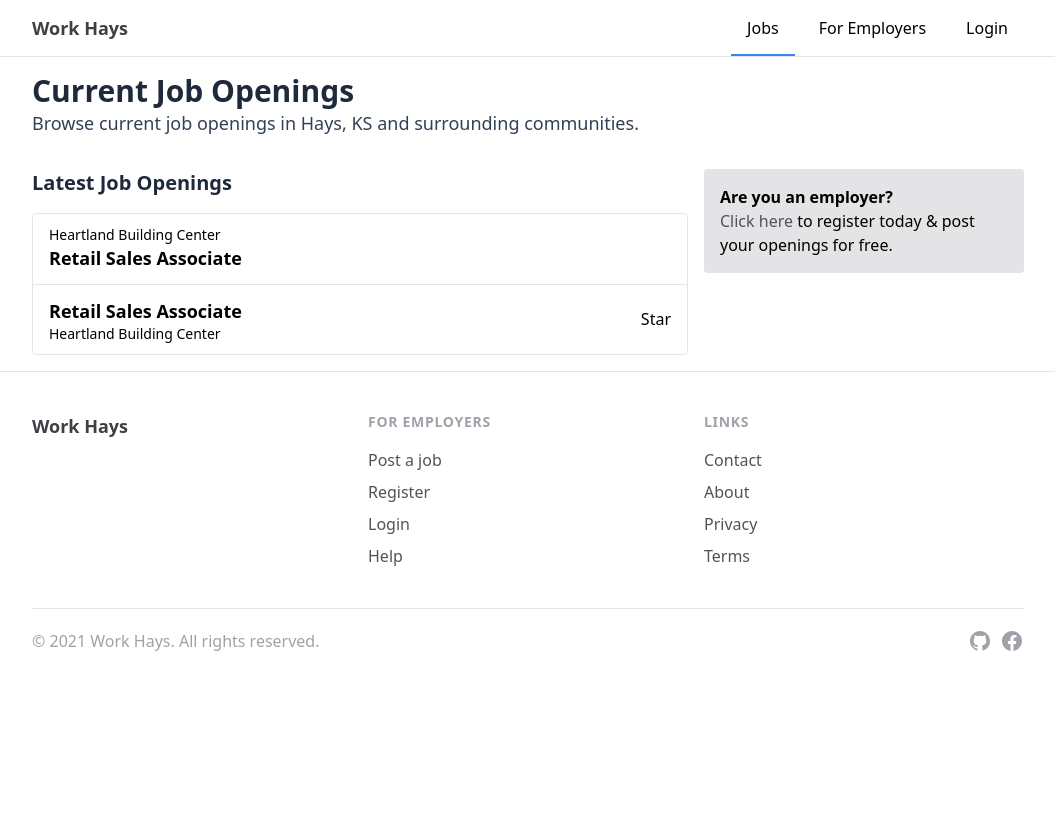
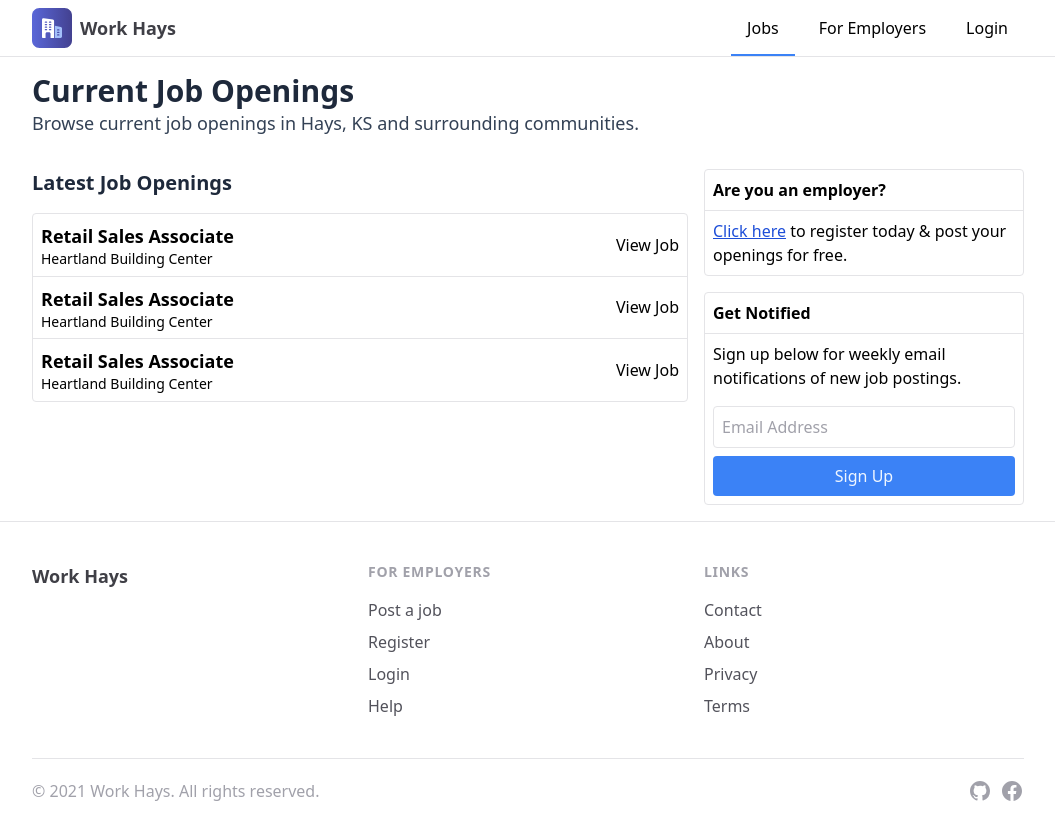
Before and after one commit to garrettbland/workhays-next, a Next.js app: page / in a window 1280 px wide. Shown: the top 840 px of the page, without its empty margins (112-1167 px from the left). Before the commit the page ends 800 px from the top, so only its background shows below. Built offline with nearby package versions, Linux system fonts and the light colour scheme.

Commit message:
working on styling home page

```diff
--- a/components/navbar.tsx
+++ b/components/navbar.tsx
@@ -8,9 +8,16 @@ const Navbar = () => {
             <div className="max-w-5xl mx-auto px-4">
                 <div className="flex flex-row items-center justify-between">
                     <Link href="/">
-                        <a className="text-lg font-bold text-gray-700 hover:text-gray-900 hover:underline inline-block">
-                            Work Hays
-                        </a>
+                        <div className="flex flex-row items-center space-x-2">
+                            <img
+                                src="/work-hays-logo.svg"
+                                alt="Work Hays Logo"
+                                className="w-10 h-10"
+                            />
+                            <a className="text-lg font-bold text-gray-700 hover:text-gray-900 hover:underline inline-block">
+                                Work Hays
+                            </a>
+                        </div>
                     </Link>
                     <DesktopNav />
                     <MobileNav />
--- a/pages/index.tsx
+++ b/pages/index.tsx
@@ -2,6 +2,7 @@ import Layout from '../components/layout'
 import Section from '../components/section'
 import PageHeader from '../components/pageHeader'
 import Link from 'next/link'
+import { testJobs } from '../utils/test.data'
 
 const Home = () => {
     return (
@@ -19,36 +20,43 @@ const Home = () => {
                             Latest Job Openings
                         </h2>
                         <div className="border border-gray-200 rounded divide-y divide-gray-200">
-                            <div className="px-4 py-3">
-                                <div className="text-sm leading-tight">
-                                    Heartland Building Center
+                            {testJobs.map((job, index) => (
+                                <div className="p-2 flex justiy-between items-center">
+                                    <div className="w-2/3">
+                                        <div className="text-lg font-semibold">{job.title}</div>
+                                        <div className="text-sm leading-tight">
+                                            {job.employer_title}
+                                        </div>
+                                    </div>
+                                    <div className="flex flex-1 justify-end">View Job</div>
                                 </div>
-                                <div className="text-lg font-semibold">Retail Sales Associate</div>
-                            </div>
-                            <div className="px-4 py-3 flex justiy-between items-center">
-                                <div className="w-2/3">
-                                    <div className="text-lg font-semibold">
-                                        Retail Sales Associate
-                                    </div>
-                                    <div className="text-sm leading-tight">
-                                        Heartland Building Center
-                                    </div>
-                                </div>
-                                <div className="flex flex-1 justify-end">Star</div>
-                            </div>
+                            ))}
                         </div>
                     </div>
-                    <div className="col-span-1">
-                        <div className="bg-gray-200 rounded px-2 py-1 md:p-4">
-                            <h3 className="text-base font-semibold">Are you an employer?</h3>
-                            <p className="text-base antialiased">
-                                <Link href="/register">
-                                    <a className="text-gray-600 hover:text-gray-900 hover:underline">
-                                        Click here
-                                    </a>
-                                </Link>{' '}
-                                to register today & post your openings for free.
+                    <div className="col-span-1 grid grid-flow-row gap-4">
+                        <div className="border border-gray-200 rounded">
+                            <h3 className="text-base font-semibold border-b p-2">
+                                Are you an employer?
+                            </h3>
+                            <p className="text-base antialiased p-2">
+                                <Link href="/register">Click here</Link> to register today & post
+                                your openings for free.
                             </p>
+                        </div>
+                        <div className="border border-gray-200 rounded">
+                            <h3 className="text-base font-semibold border-b p-2">Get Notified</h3>
+                            <p className="text-base antialiased p-2">
+                                Sign up below for weekly email notifications of new job postings.
+                            </p>
+                            <div className="p-2 space-y-2">
+                                <input
+                                    className="border border-gray-200 rounded w-full p-2 hover:border-gray-400 focus:outline-none focus:border-blue-500"
+                                    placeholder="Email Address"
+                                />
+                                <button className="rounded bg-blue-500 text-blue-50 p-2 w-full hover:bg-blue-600">
+                                    Sign Up
+                                </button>
+                            </div>
                         </div>
                     </div>
                 </div>
--- a/styles/tailwind.css
+++ b/styles/tailwind.css
@@ -3,3 +3,6 @@
 @tailwind utilities;
 
 /* Custom Styles Go Below*/
+p > a {
+    @apply text-blue-700 underline hover:text-blue-800;
+}
--- /dev/null
+++ b/utils/test.data.ts
@@ -0,0 +1,34 @@
+import { Job } from './types'
+
+export const testJobs: Job[] = [
+    {
+        id: '1',
+        employer_id: '11',
+        employer_title: 'Heartland Building Center',
+        title: 'Retail Sales Associate',
+        type: 'full_time',
+        description: '',
+        industry: '',
+        status: 'active',
+    },
+    {
+        id: '2',
+        employer_id: '22',
+        employer_title: 'Heartland Building Center',
+        title: 'Retail Sales Associate',
+        type: 'full_time',
+        description: '',
+        industry: '',
+        status: 'active',
+    },
+    {
+        id: '3',
+        employer_id: '33',
+        employer_title: 'Heartland Building Center',
+        title: 'Retail Sales Associate',
+        type: 'full_time',
+        description: '',
+        industry: '',
+        status: 'active',
+    },
+]
--- a/utils/types.ts
+++ b/utils/types.ts
@@ -27,6 +27,7 @@ export type User = {
 export type Job = {
     id: string
     employer_id: string
+    employer_title: string
     title: string
     type: 'full_time' | 'part_time'
     description: string
```
Also changed, not shown: public/work-hays-logo.png (added), public/work-hays-logo.svg (added).
